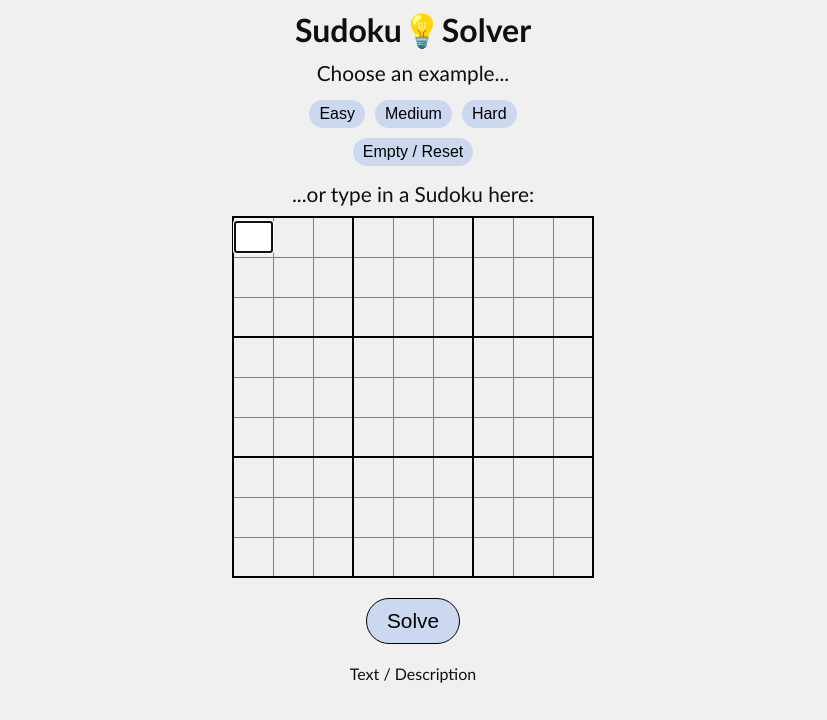
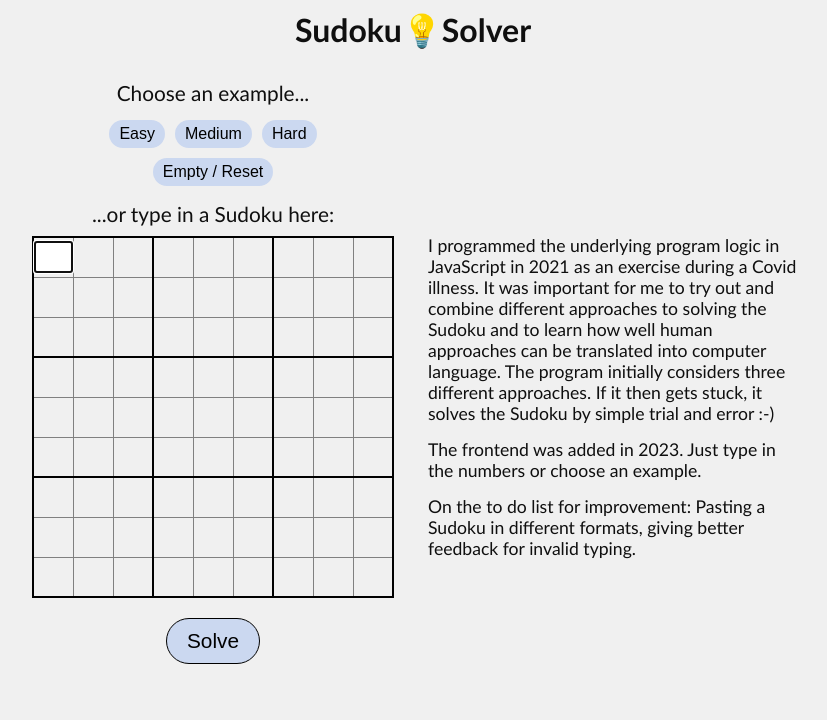
Before and after one commit to Stemmi/sudoku-solver, a Vue app: page / in a window 1280 px wide. Shown: the top 720 px of the page, without its empty margins (227-1054 px from the left). Built offline with nearby package versions, Linux system fonts and the light colour scheme.

Commit message:
refactor: responsive style minor tidying

```diff
--- a/src/App.vue
+++ b/src/App.vue
@@ -6,7 +6,6 @@
 <script>
     import HeaderContainer from './components/HeaderContainer.vue';
     import MainContainer from './components/MainContainer.vue';
-
 
     export default {
         components: {
@@ -18,6 +17,6 @@
 
 
 
-<style>
+<style scoped>
 
 </style>
--- a/src/assets/main.css
+++ b/src/assets/main.css
@@ -32,7 +32,19 @@ main {
     width: 400px;
 }
 
+section {
+    margin: 10px auto;
+    width: 400px;
+}
+
 p {
     text-align: center;
     margin: 15px;
 }
+
+@media screen and (min-width: 992px) {
+    main {
+        width: 800px;
+        display: flex;
+    }
+}
--- /dev/null
+++ b/src/components/DescriptionSection.vue
@@ -0,0 +1,32 @@
+<template>
+    <section>
+        <p>I programmed the underlying program logic in JavaScript in 2021 as an exercise during a Covid illness.
+            It was important for me to try out and combine different approaches to solving the Sudoku and to learn how well human approaches can be translated into computer language.
+            The program initially considers three different approaches.
+            If it then gets stuck, it solves the Sudoku by simple trial and error :-)
+        </p>
+
+        <p>The frontend was added in 2023.
+            Just type in the numbers or choose an example.
+        </p>
+        <p>On the to do list for improvement:
+            Pasting a Sudoku in different formats, giving better feedback for invalid typing.</p>
+    </section>
+</template>
+
+<script>
+
+</script>
+
+<style scoped>
+    p {
+        text-align: left;
+        font-size: 1.1em;
+    }
+
+    @media screen and (min-width: 992px) {
+        section {
+            margin-top: 160px;
+        }
+    }
+</style>
--- a/src/components/HeaderContainer.vue
+++ b/src/components/HeaderContainer.vue
@@ -8,9 +8,7 @@
 
 </script>
 
-
-
-<style>
+<style scoped>
     h1 {
         font-family:'Gill Sans', 'Gill Sans MT', Calibri, 'Trebuchet MS', sans-serif;
         text-align: center;
--- a/src/components/MainContainer.vue
+++ b/src/components/MainContainer.vue
@@ -1,89 +1,22 @@
 <template>
     <main>
-        <h2>Choose an example...</h2>
-        <div class="buttons" @click="chooseSudoku">
-            <button class="choose" id="easy">Easy</button>
-            <button class="choose" id="medium">Medium</button>
-            <button class="choose" id="hard">Hard</button>
-            <br />
-            <button class="choose" id="empty">Empty / Reset</button>
-        </div>
-        <h2>...or type in a Sudoku here:</h2>
-        <!-- <p>Numbers 1-9, or:<br />
-            0, Space, →, or Enter for en empty cell</p> -->
-        <SudokuField :sudoku="sudoku" @updateSudoku="handleValueUpdate"/>
-        <button class="solve" @click="solveSudoku">Solve</button>
-        <p>Text / Description</p>
+        <SudokuSection />
+        <DescriptionSection />
     </main>
 </template>
 
 <script>
-    import SudokuField from './SudokuField.vue';
-    import sudokuService from '../services/sudokuService.js';
-    import SudokuSolver from '../services/solver.js';
+    import SudokuSection from './SudokuSection.vue';
+    import DescriptionSection from './DescriptionSection.vue';
 
     export default {
-        data() {
-            return {
-                sudoku: sudokuService.empty,
-            }
-        },
         components: {
-            SudokuField
-        },
-        methods: {
-            chooseSudoku(event) {
-                if (event.target.tagName != "BUTTON") return;
-                this.sudoku = sudokuService.clone(sudokuService[event.target.id]);
-            },
-            handleValueUpdate(cell) {
-                this.sudoku[cell.index[0]][cell.index[1]] = cell.value;
-            },
-            solveSudoku() {
-                const solver = new SudokuSolver(this.sudoku);
-                const solvedSudoku = solver.solve();
-                if (solvedSudoku.solved) this.sudoku = solvedSudoku.sudoku;
-                else return // HANDLE UNSOLVABLE SUDOKU
-            }
+            SudokuSection,
+            DescriptionSection
         }
     }
 </script>
 
-<style>
-    h2 {
-        text-align: center;
-        font-weight: normal;
-        font-size: 1.3em;
-        margin: 10px;
-    }
-    button.solve {
-        display: block;
-        margin: 20px auto;
-        padding: 10px 20px;
-        border:  1px solid black;
-        border-radius: 50px;
-        background-color: rgb(203, 216, 240);
-        font-size: 1.3em;
-    }
-    div.buttons {
-        text-align: center;
-        margin: 5px auto;
-    }
-    button.choose {
-        padding: 5px 10px;
-        margin: 5px;
-        border: none;
-        border-radius: 20px;
-        background-color: rgb(203, 216, 240);
-        font-size: 1em;
-    }
+<style scoped>
 
-    button:hover, input[type=file]::file-selector-button:hover {
-        box-shadow: 0 0px 3px 0 rgba(203, 216, 240,0.8);
-        transform: scale(1.05);
-    }
-
-    button:active {
-        background: rgba(203, 216, 240,0.5);
-    }
 </style>
--- a/src/components/SudokuCell.vue
+++ b/src/components/SudokuCell.vue
@@ -99,9 +99,7 @@
     }
 </script>
 
-
-
-<style>
+<style scoped>
     input {
         font-size: 1.5em;
         width: 100%;
--- a/src/components/SudokuField.vue
+++ b/src/components/SudokuField.vue
@@ -52,8 +52,6 @@
             // },
             handleValueUpdate(cell) {
                 const check = sudokuService.check(this.sudoku, cell);
-                console.log(check);
-
                 if (check.passed) {
                     this.$emit('updateSudoku', cell);
                     this.selectNext();
@@ -64,7 +62,7 @@
     }
 </script>
 
-<style>
+<style scoped>
     table {
         margin: 10px auto;
         border-collapse: collapse;
@@ -85,5 +83,4 @@
     td:nth-child(3n+3) {
         border-right: 2px solid black;
     }
-
 </style>
--- /dev/null
+++ b/src/components/SudokuSection.vue
@@ -0,0 +1,88 @@
+<template>
+    <section>
+        <h2>Choose an example...</h2>
+        <div class="buttons" @click="chooseSudoku">
+            <button class="choose" id="easy">Easy</button>
+            <button class="choose" id="medium">Medium</button>
+            <button class="choose" id="hard">Hard</button>
+            <br />
+            <button class="choose" id="empty">Empty / Reset</button>
+        </div>
+        <h2>...or type in a Sudoku here:</h2>
+        <!-- <p>Numbers 1-9, or:<br />
+            0, Space, →, or Enter for en empty cell</p> -->
+        <SudokuField :sudoku="sudoku" @updateSudoku="handleValueUpdate"/>
+        <button class="solve" @click="solveSudoku">Solve</button>
+    </section>
+</template>
+
+<script>
+    import SudokuField from './SudokuField.vue';
+    import sudokuService from '../services/sudokuService.js';
+    import SudokuSolver from '../services/solver.js';
+
+    export default {
+        data() {
+            return {
+                sudoku: sudokuService.createEmpty(),
+            }
+        },
+        components: {
+            SudokuField
+        },
+        methods: {
+            chooseSudoku(event) {
+                if (event.target.tagName != "BUTTON") return;
+                this.sudoku = sudokuService.clone(sudokuService[event.target.id]);
+            },
+            handleValueUpdate(cell) {
+                this.sudoku[cell.index[0]][cell.index[1]] = cell.value;
+            },
+            solveSudoku() {
+                const solver = new SudokuSolver(this.sudoku);
+                const solvedSudoku = solver.solve();
+                if (solvedSudoku.solved) this.sudoku = solvedSudoku.sudoku;
+                else return // HANDLE UNSOLVABLE SUDOKU
+            }
+        }
+    }
+</script>
+
+<style scoped>
+    h2 {
+        text-align: center;
+        font-weight: normal;
+        font-size: 1.3em;
+        margin: 10px;
+    }
+    button.solve {
+        display: block;
+        margin: 20px auto;
+        padding: 10px 20px;
+        border:  1px solid black;
+        border-radius: 50px;
+        background-color: rgb(203, 216, 240);
+        font-size: 1.3em;
+    }
+    div.buttons {
+        text-align: center;
+        margin: 5px auto;
+    }
+    button.choose {
+        padding: 5px 10px;
+        margin: 5px;
+        border: none;
+        border-radius: 20px;
+        background-color: rgb(203, 216, 240);
+        font-size: 1em;
+    }
+
+    button:hover, input[type=file]::file-selector-button:hover {
+        box-shadow: 0 0px 3px 0 rgba(203, 216, 240,0.8);
+        transform: scale(1.05);
+    }
+
+    button:active {
+        background: rgba(203, 216, 240,0.5);
+    }
+</style>
--- a/src/services/sudokuService.js
+++ b/src/services/sudokuService.js
@@ -79,7 +79,6 @@ function check(sudoku, cell) {
     const rowIndex = cell.index[0];
     const colIndex = cell.index[1];
     const squareIndex = Math.trunc(rowIndex / 3) * 3 + Math.trunc(colIndex / 3);
-    console.log(sudoku, cell);
 
     const row = sudoku[rowIndex];
     if (hasValue({arr: row, index: colIndex, value: value})) {
```
